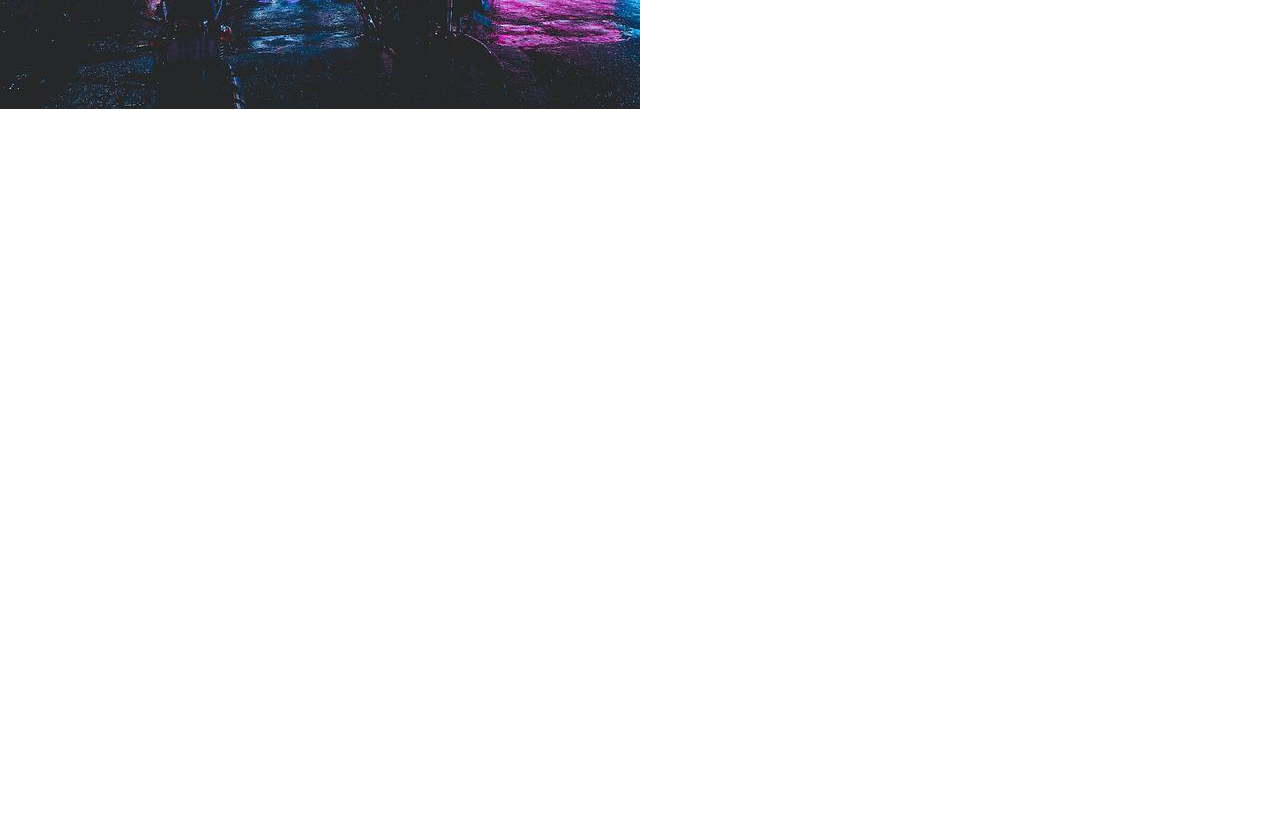
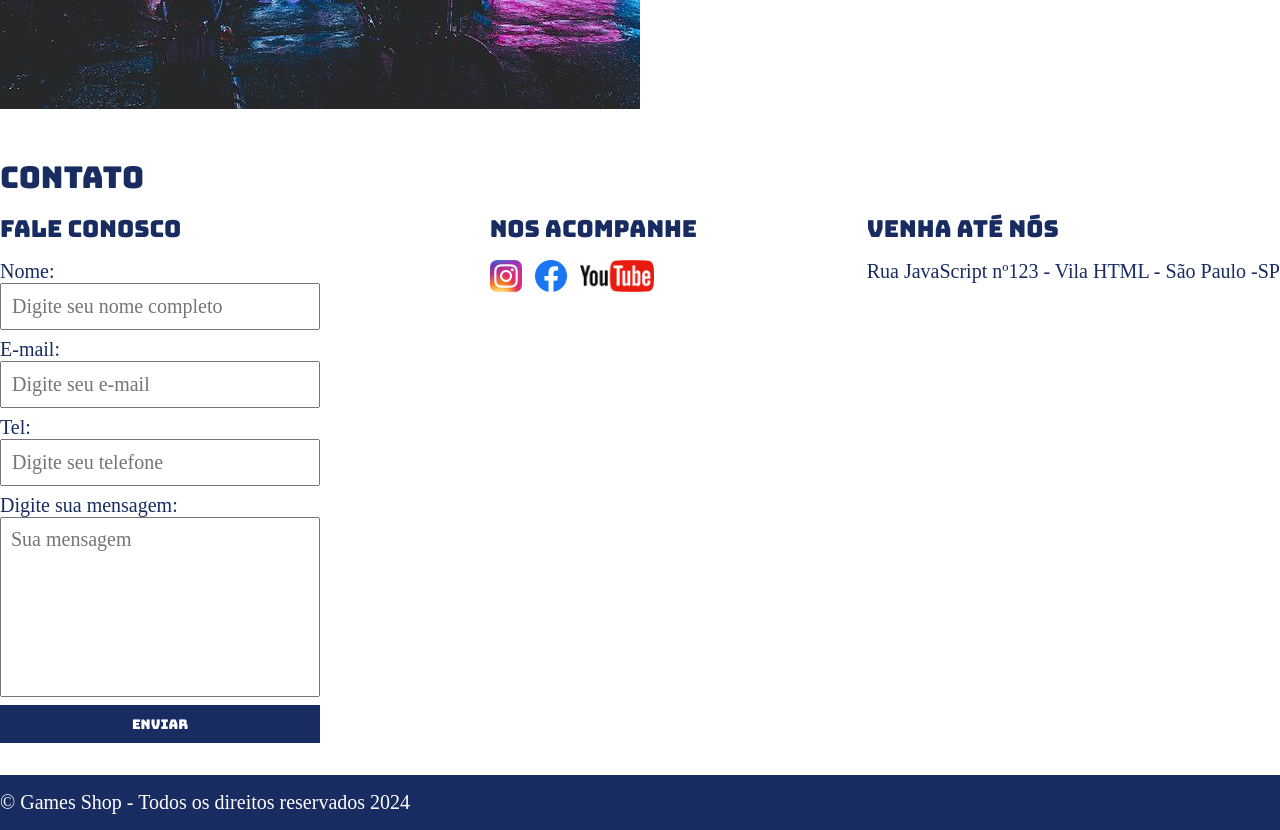
Before and after one commit to DevMichaelMS/ebac_game_shop, a plain HTML site: page index.html in a window 1280 px wide. Shown: the part 480-1310 px from the top of the page. Before the commit the page ends 800 px from the top, so only its background shows below. Drawn offline with Linux system fonts and the light colour scheme; a web font is replaced by a local one.

Commit message:
estilizando fontes, formularios, endereço e  rodapé

```diff
--- a/index.html
+++ b/index.html
@@ -18,16 +18,16 @@
             <nav>
                 <ul>
                     <li>
-                        <a href="#">Sobre a loja</a>
+                        <a href="#about">Sobre a loja</a>
                     </li>
                     <li>
-                        <a href="#">Contato</a>
+                        <a href="#contact">Contato</a>
                     </li>
                 </ul>
             </nav>
         </div>
     </header>
-    <section>
+    <section id="about">
         <div class="container">
             <img src="images/loja.jpg" alt="Fachada da loja Games Shop" class="store-front">
             <div>
@@ -42,5 +42,59 @@
             </div>
         </div>
     </section>
+    <section id="contact">
+        <div class="container">
+            <h2>Contato</h2>
+            <div class="contact-methods">
+                <div>
+                    <h3>Fale conosco</h3>
+                    <form>
+                        <label for="name">Nome:</label>
+                        <input type="text" id="name" placeholder="Digite seu nome completo" required>
+                        <label for="e-mail">E-mail:</label>
+                        <input type="email" id="e-mail" placeholder="Digite seu e-mail" required>
+                        <label for="tel">Tel:</label>
+                        <input type="tel" id="tel" placeholder="Digite seu telefone" required>
+                        <label for="mensagem">Digite sua mensagem:</label>
+                        <textarea name="mensagem" id="mensagem" placeholder="Sua mensagem" required></textarea>
+                        <button type="submit">Enviar</button>
+                    </form>
+                </div>
+                <div>
+                    <h3>Nos acompanhe</h3>
+                    <ul class="social-links">
+                        <li>
+                            <a href="#" title="Siga-nos no Instagram">
+                                <img src="images/instagram.png" alt="Logo do Instagram">
+                            </a>
+                        </li>
+                        <li>
+                            <a href="#" title="Siga-nos no Facebook">
+                                <img src="images/facebook.png" alt="Logo do Facebook">
+                            </a>
+                        </li>
+                        <li>
+                            <a href="#" title="Se inscreva no nosso canal no Youtube">
+                                <img src="images/youtube.png" alt="Logo do Youtube">
+                            </a>
+                        </li>
+                    </ul>
+                </div>
+                <div>
+                    <h3>Venha até nós</h3>
+                    <p>
+                        Rua JavaScript nº123 - Vila HTML - São Paulo -SP
+                    </p>
+                </div>
+            </div>
+        </div>
+    </section>
+    <footer>
+        <div class="container">
+            <p>
+                &copy; Games Shop - Todos os direitos reservados 2024
+            </p>
+        </div>
+    </footer>
 </body>
 </html>
--- a/style.css
+++ b/style.css
@@ -5,11 +5,14 @@
 }
 
 header,
-section h2 {
+section h2,
+section h3,
+form button {
     font-family: "Bungee", serif;
+    font-weight: normal;
 }
 
-body {
+body, input, textarea {
     font-family: "Ysabeau SC", serif;
     font-size: 20px;
     font-weight: 500;
@@ -21,11 +24,6 @@ header {
     color: #ecf0f1;
 }
 
-header h1,
-section h2 {
-    font-weight: normal;
-}
-
 header nav li {
     display: inline;
     margin-left: 16px;
@@ -35,7 +33,7 @@ header nav li {
 header nav a {
     color: #ecf0f1;
     text-decoration: none;
-    font-weight: bold;
+    font-weight: lighter;
 }
 
 .container {
@@ -84,3 +82,63 @@ section p {
 .store-front {
     margin-right: 32px;
 }
+
+.social-links img {
+    height: 32px;
+}
+
+.social-links li {
+    display: inline;
+    margin-right: 8px;
+}
+
+.social-links li a {
+    text-decoration: none;
+}
+#contact .container {
+    display: block;
+}
+
+.contact-methods {
+    display: flex;
+    justify-content: space-between;
+}
+
+form input,
+form textarea,
+form button {
+    display: block;
+    width: 320px;
+    margin-bottom: 8px;
+    padding: 10px;
+}
+
+form textarea {
+    resize: none;
+    height: 180px;
+}
+
+section h3 {
+    margin-bottom: 16px;
+}
+
+form button {
+    color: white;
+    background-color: #182c61;
+    border: none;
+    cursor: pointer;
+}
+
+form button:hover {
+    background-color: #31498b;
+}
+
+input:focus, textarea:focus {
+    outline-color: #182c61;
+}
+
+footer {
+    background-color: #182c61;
+    color: #fff;
+    padding: 16px 0;
+}
```
